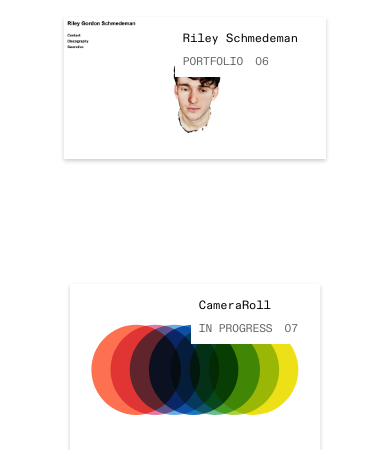
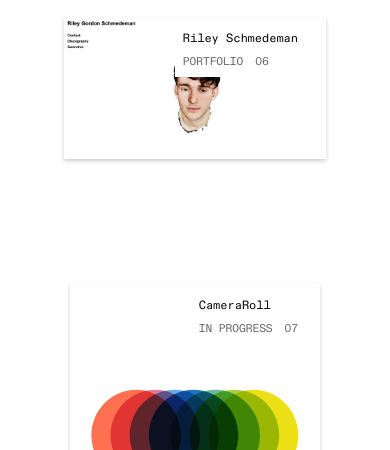
Before and after one commit to brotego/quickportfolio, a plain HTML site: page index.html in a window 390 px wide. Shown: the part 1166-1616 px from the top of the page. Drawn offline with Linux system fonts and the light colour scheme; a script that the page names is missing.

Commit message:
Fixed mobile cursor and SVG display

```diff
--- a/index.html
+++ b/index.html
@@ -176,6 +176,27 @@
 
     .projects-section {
         padding: 64px;
+    }
+
+    /* Hide cursor on mobile */
+    #custom-cursor {
+        display: none;
+    }
+
+    /* Reset cursor styles for mobile */
+    body, a {
+        cursor: auto;
+    }
+
+    /* Fix SVG display on mobile */
+    .project-image img[src$=".svg"] {
+        margin-top: 0;
+        padding: 20px;
+        height: 100%;
+    }
+
+    .project-item:nth-last-child(2) img[src$=".svg"] {
+        margin-top: 0;
     }
 }
     </style>
```
